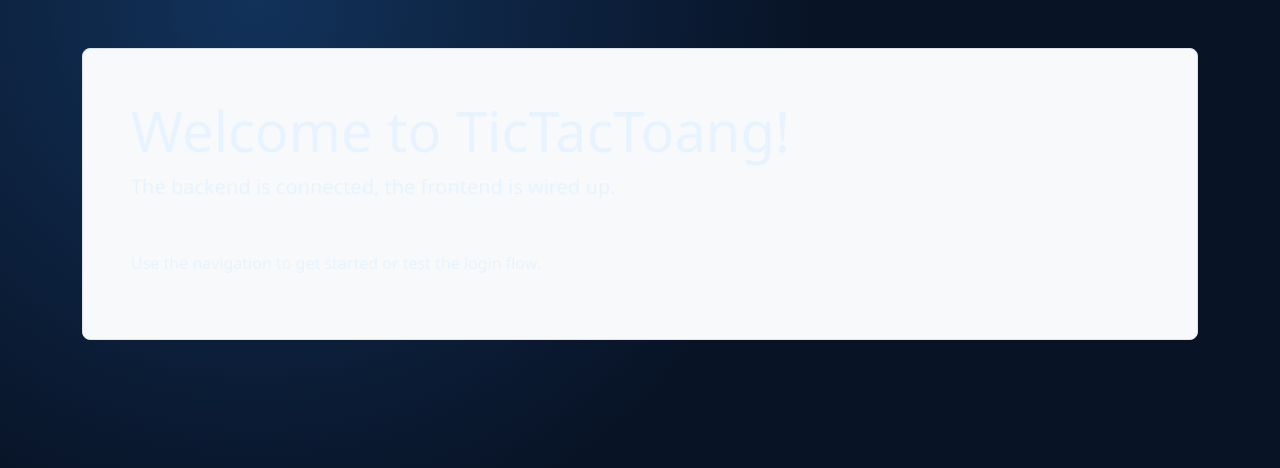
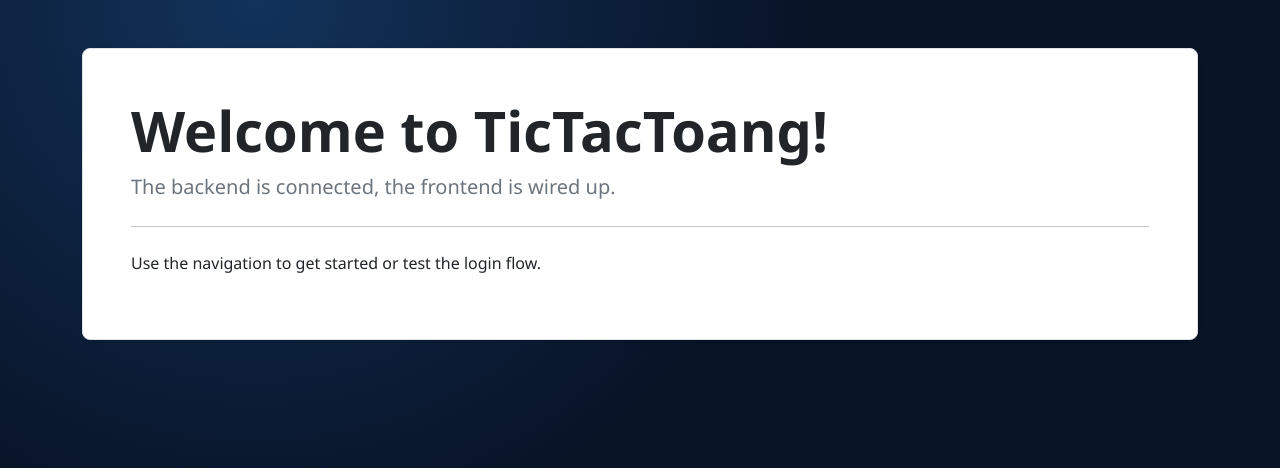
Before and after one commit to RMIT-Full-Stack-Development-2026A/Group9, a React (Vite) app in the folder frontend/: page / in a window 1280 px wide. Shown: the top 468 px of the page. Built offline with nearby package versions, Linux system fonts and the light colour scheme; no server answers.

Commit message:
changed text color for ease of read

```diff
--- a/frontend/src/modules/home/pages/Home.jsx
+++ b/frontend/src/modules/home/pages/Home.jsx
@@ -3,9 +3,11 @@ import React from 'react';
 const Home = () => {
     return (
         <div className="container mt-5">
-            <div className="jumbotron p-5 bg-light border rounded-3">
-                <h1 className="display-4">Welcome to TicTacToang!</h1>
-                <p className="lead">The backend is connected, the frontend is wired up.</p>
+            <div className="p-5 bg-white border rounded-3 shadow-sm text-dark">
+                <h1 className="display-4 fw-bold">Welcome to TicTacToang!</h1>
+                <p className="lead text-secondary">
+                    The backend is connected, the frontend is wired up.
+                </p>
                 <hr className="my-4" />
                 <p>Use the navigation to get started or test the login flow.</p>
             </div>
```
